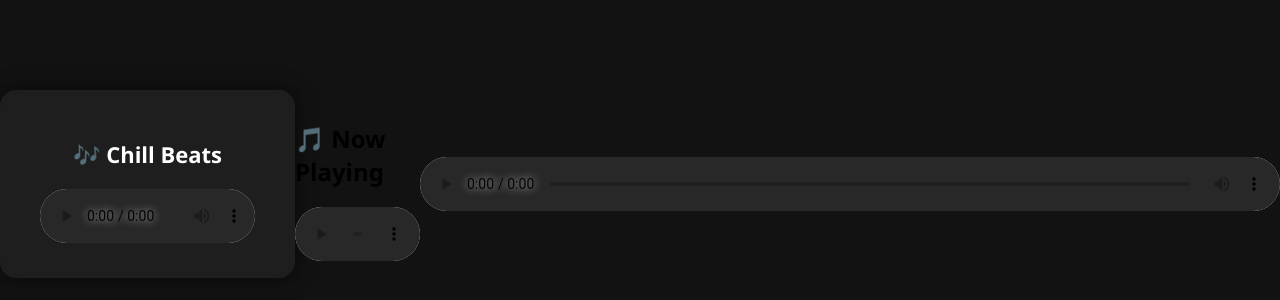
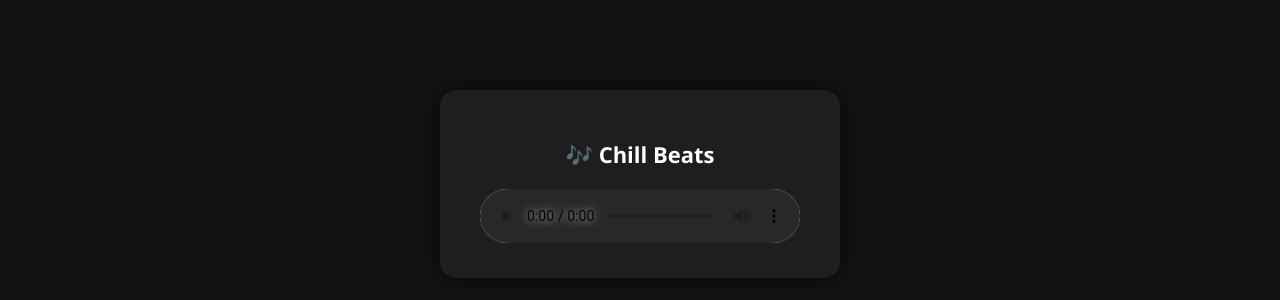
Before and after one commit to skaftab0786/music, a plain HTML site: page index.html in a window 1280 px wide. Shown: the part 216-516 px from the top of the page. Drawn offline with Linux system fonts and the light colour scheme.

Commit message:
Update index.html

```diff
--- a/index.html
+++ b/index.html
@@ -47,25 +47,10 @@
   <div class="audio-box">
     <h2>🎶 Chill Beats</h2>
     <audio controls>
-      <source src="your-music.mp3" type="audio/mpeg">
+      <source src="Guzaara Baaghi 4 128 Kbps.mp3" type="audio/mpeg">
       Your browser does not support the audio element.
     </audio>
   </div>
 
-
-
-  <div class="audio-container">
-    <h2>🎵 Now Playing</h2>
-    <audio controls>
-      <source src="your-audio-file.mp3" type="audio/mpeg">
-      Your browser does not support the audio element.
-    </audio>
-  </div>
-<audio controls>
-
-  <source src="Guzaara Baaghi 4 128 Kbps.mp3" type="audio/mpeg">
-  Your browser does not support the audio element.
-</audio>
-
 </body>
 </html>
```
